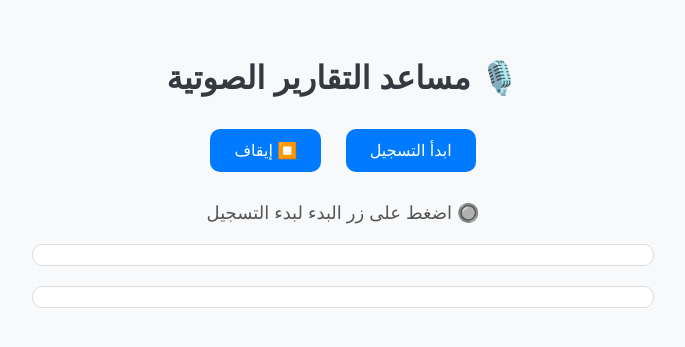
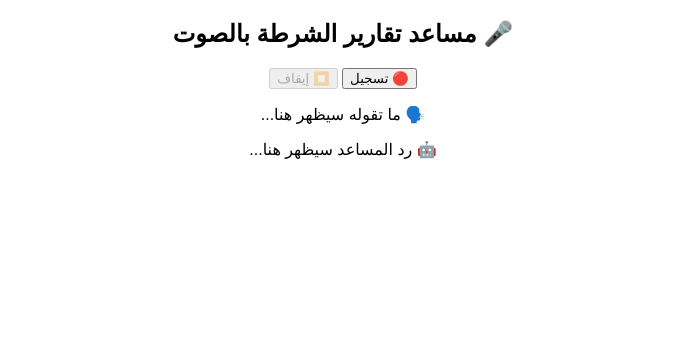
Before and after one commit to Rashidlovew/voice-report-assistant, a Flask app: page / in a window 1280 px wide. Shown: the top 347 px of the page, without its empty margins (297-982 px from the left). Run offline with Flask 3, Linux system fonts and the light colour scheme.

Commit message:
Update index.html

```diff
--- a/templates/index.html
+++ b/templates/index.html
@@ -1,58 +1,18 @@
 <!DOCTYPE html>
-<html lang="ar" dir="rtl">
+<html lang="ar">
 <head>
-    <meta charset="UTF-8">
-    <title>مساعد التقارير الصوتية</title>
-    <style>
-        body {
-            font-family: 'Arial', sans-serif;
-            background-color: #f8f9fa;
-            text-align: center;
-            padding: 30px;
-            direction: rtl;
-        }
-        h1 {
-            color: #343a40;
-        }
-        button {
-            margin: 10px;
-            padding: 12px 24px;
-            font-size: 16px;
-            border: none;
-            border-radius: 10px;
-            background-color: #007bff;
-            color: white;
-            cursor: pointer;
-        }
-        button:hover {
-            background-color: #0056b3;
-        }
-        #status {
-            margin-top: 20px;
-            font-size: 18px;
-            color: #555;
-        }
-        #originalText, #responseText {
-            margin-top: 20px;
-            font-size: 18px;
-            background-color: #ffffff;
-            border: 1px solid #ddd;
-            padding: 10px;
-            border-radius: 10px;
-            max-width: 600px;
-            margin-left: auto;
-            margin-right: auto;
-        }
-    </style>
+  <meta charset="UTF-8">
+  <title>مساعد تقارير الشرطة</title>
 </head>
-<body>
-    <h1>🎙️ مساعد التقارير الصوتية</h1>
-    <button onclick="startRecording()">ابدأ التسجيل</button>
-    <button onclick="stopRecording()">⏹️ إيقاف</button>
-    <div id="status">🔘 اضغط على زر البدء لبدء التسجيل</div>
-    <div id="originalText"></div>
-    <div id="responseText"></div>
+<body style="font-family: Arial; text-align: center; direction: rtl;">
 
-    <script src="/static/script.js"></script>
+  <h2>🎤 مساعد تقارير الشرطة بالصوت</h2>
+  <button id="recordButton">🔴 تسجيل</button>
+  <button id="stopButton" disabled>⏹️ إيقاف</button>
+
+  <p id="transcript">🗣️ ما تقوله سيظهر هنا...</p>
+  <p id="aiResponse">🤖 رد المساعد سيظهر هنا...</p>
+
+  <script src="/static/script.js"></script>
 </body>
 </html>
```
